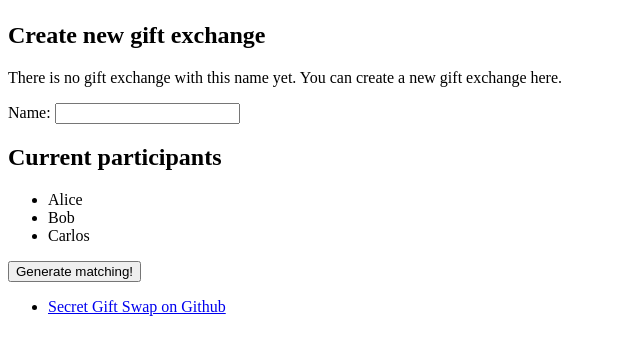
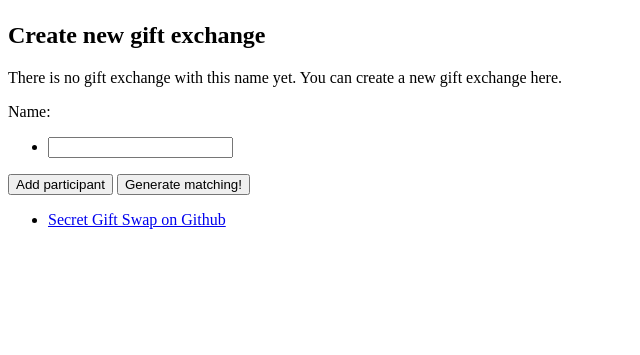
Before and after one commit to dasnessie/Secret-Gift-Swap, a Flask app: page /1/create in a window 1280 px wide. Shown: the part 58-413 px from the top of the page, without its empty margins (0-640 px from the left). Run offline with Flask 3, Linux system fonts and the light colour scheme.

Commit message:
feat: :sparkles: Implement adding participants by name

```diff
--- a/app.py
+++ b/app.py
@@ -69,9 +69,7 @@ def view_create_exchange(exchange_name):
 @app.route("/<exchange_name>/create", methods=["POST"])
 def create_exchange(exchange_name):
     participants = [
-        Participant(["Alice", "Ali"], 1),
-        Participant("Bob"),
-        Participant("Carlos"),
+        Participant(participant) for participant in request.form.getlist("participant")
     ]
     pairing = get_pairing_with_probabilities(participants)
     exchange = Exchange(exchange_name, participants, [], pairing)
--- a/templates/create.html
+++ b/templates/create.html
@@ -7,16 +7,22 @@
 
     <form id="participant-form" aria-label="{{ _('Add participants') }}" action="/{{ exchangeName }}/create" method="POST">
         <label for="name-input">{{ _('Name:') }}</label>
-        <input type="text" id="name-input" name="name">
 
-        <section aria-labelledby="participant-list-heading">
-            <h2 id="participant-list-heading">{{ _('Current participants') }}</h2>
-            <ul id="participant-list">
-                <li>Alice</li>
-                <li>Bob</li>
-                <li>Carlos</li>
-            </ul>
-        </section>
+        <ul id="participants">
+            <li><input type="text" name="participant" /></li>
+        </ul>
+        <button type="button" id="add-participant">Add participant</button>
+
         <button type="submit">{{ _('Generate matching!') }}</button>
     </form>
+
+    <script>
+    document.getElementById('add-participant').addEventListener('click', () => {
+        const participants = document.getElementById('participants');
+        const newParticipantLine = participants.lastElementChild.cloneNode(true);
+        console.log(newParticipantLine)
+        newParticipantLine.getElementsByTagName('input')[0].value = '';
+        participants.appendChild(newParticipantLine);
+    });
+    </script>
 {% endblock %}
```
